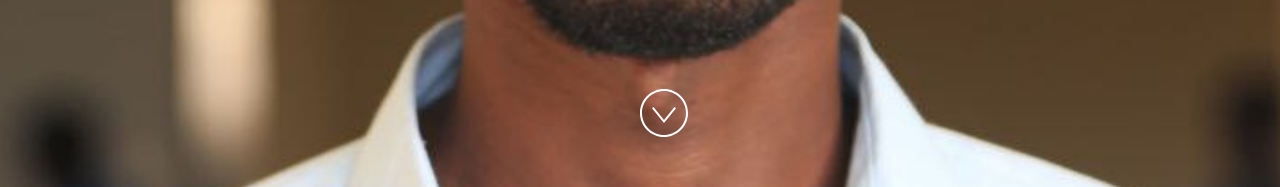
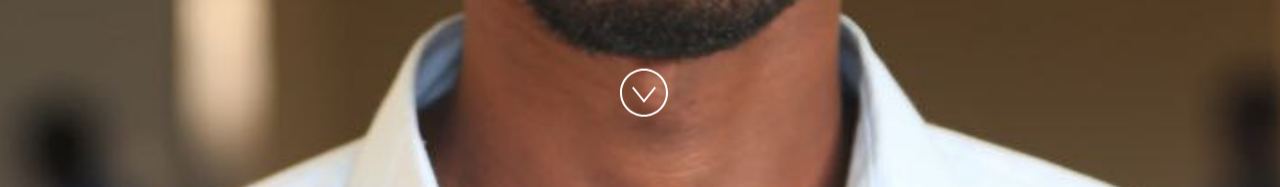
Before and after one commit to Chacha-A-Chacha/portfolio-react, a React (Vite) app: page / in a window 1280 px wide. Shown: the part 611-798 px from the top of the page. Built offline with nearby package versions, Linux system fonts and the light colour scheme.

Commit message:
css keyframes and animations

```diff
--- a/src/Components/Home.jsx
+++ b/src/Components/Home.jsx
@@ -33,7 +33,12 @@ const Home = ({ name, title }) => {
         <h2>{title}</h2>
       </div>
       <div style={{ position: "absolute", bottom: "3rem", left: "50%" }}>
-        <img src={arrowSvg} style={{ height: "3rem", width: "3rem" }} alt={imageAltText} />
+        <img
+          className="arrow"
+          src={arrowSvg}
+          style={{ height: "3rem", width: "3rem" }}
+          alt={imageAltText}
+        />
       </div>
     </section>
   );
--- a/src/Components/Portfolio.jsx
+++ b/src/Components/Portfolio.jsx
@@ -56,7 +56,6 @@ const projectList = [
   },
 ];
 
-
 const Portfolio = () => {
   return (
     <section className="padding" id="portfolio">
@@ -65,7 +64,12 @@ const Portfolio = () => {
         <div style={{ maxWidth: "40%", alignSelf: "center" }}>
           <img
             src={image}
-            style={{ height: "90%", width: "100%", objectFit: "cover" }}
+            style={{
+              height: "90%",
+              width: "100%",
+              objectFit: "cover",
+              animation: "1s ease-out 0s 1 slideIn",
+            }}
             alt={imageAltText}
           />
         </div>
--- a/src/styles.css
+++ b/src/styles.css
@@ -3,6 +3,7 @@
 */
 
 @import url("https://fonts.googleapis.com/css2?family=Cormorant+Garamond:wght@300;400&family=Montserrat:wght@200;400;600;800&display=swap");
+
 
 html,
 body {
@@ -13,6 +14,12 @@ body {
   padding: 0;
   width: 100%;
 }
+
+/* add a smooth scroll */
+html {
+  scroll-behavior: smooth;
+}
+
 
 div#main {
   display: flex;
@@ -123,3 +130,35 @@ img.socialIcon {
   height: 30px;
   width: 30px;
 }
+
+/* add a slide in animation */
+@keyframes slideIn {
+  0% {
+    opacity: 0;
+    transform: translateX(-100%);
+  }
+  100% {
+    opacity: 1;
+    transform: translateX(0);
+  }
+}
+
+/* animate the scroll down arrow to bounce up and down on your page. */
+.arrow {
+  animation: bounce 2s infinite;
+  bottom: 20px;
+  height: 40px;
+  left: 50%;
+  margin-left: -20px;
+  position: absolute;
+  width: 40px;
+}
+@keyframes bounce {
+  0%,
+  100% {
+    transform: translateY(0);
+  }
+  50% {
+    transform: translateY(-20px);
+  }
+}
```
Also changed, not shown: .devcontainer/devcontainer.json.
